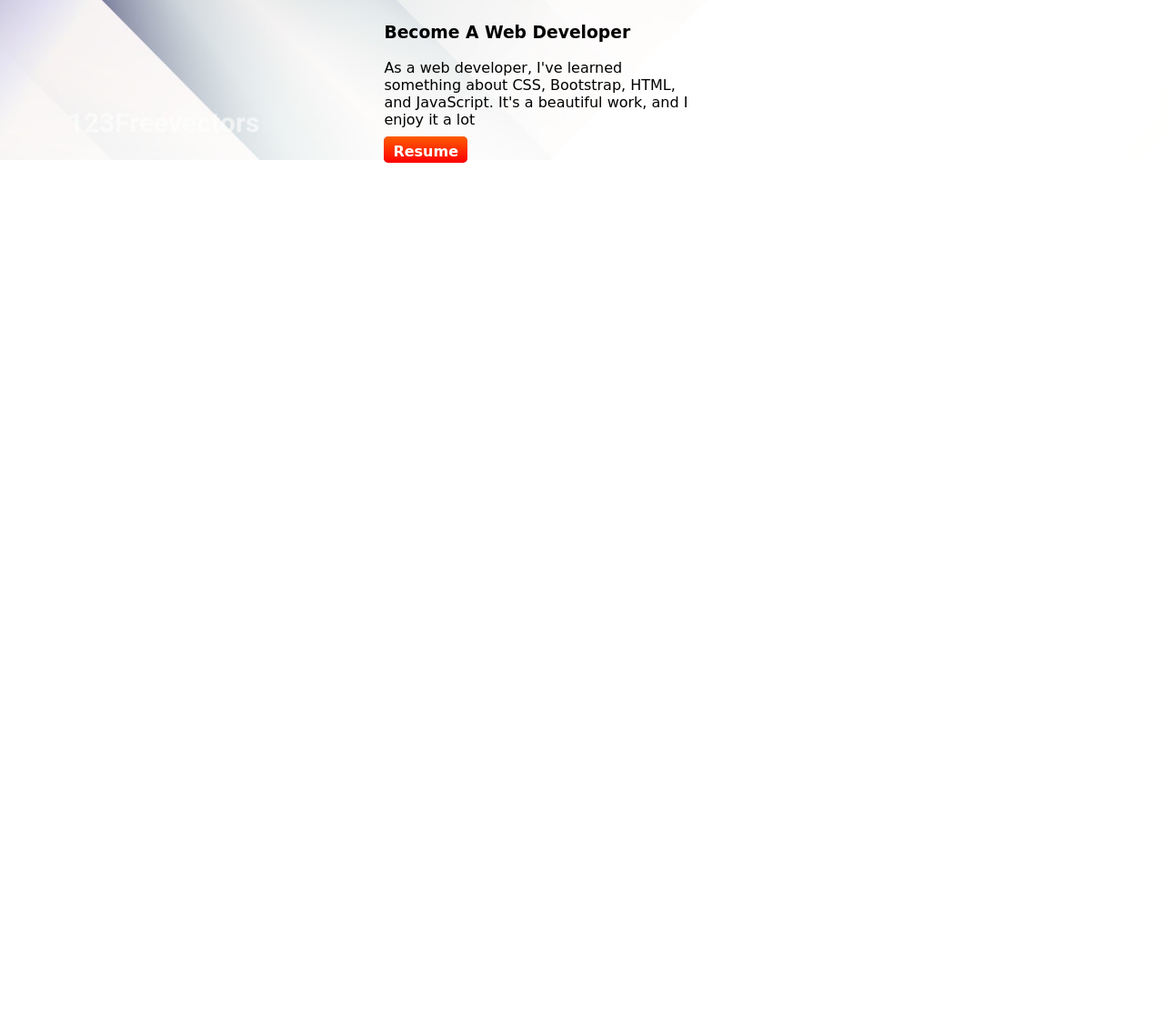
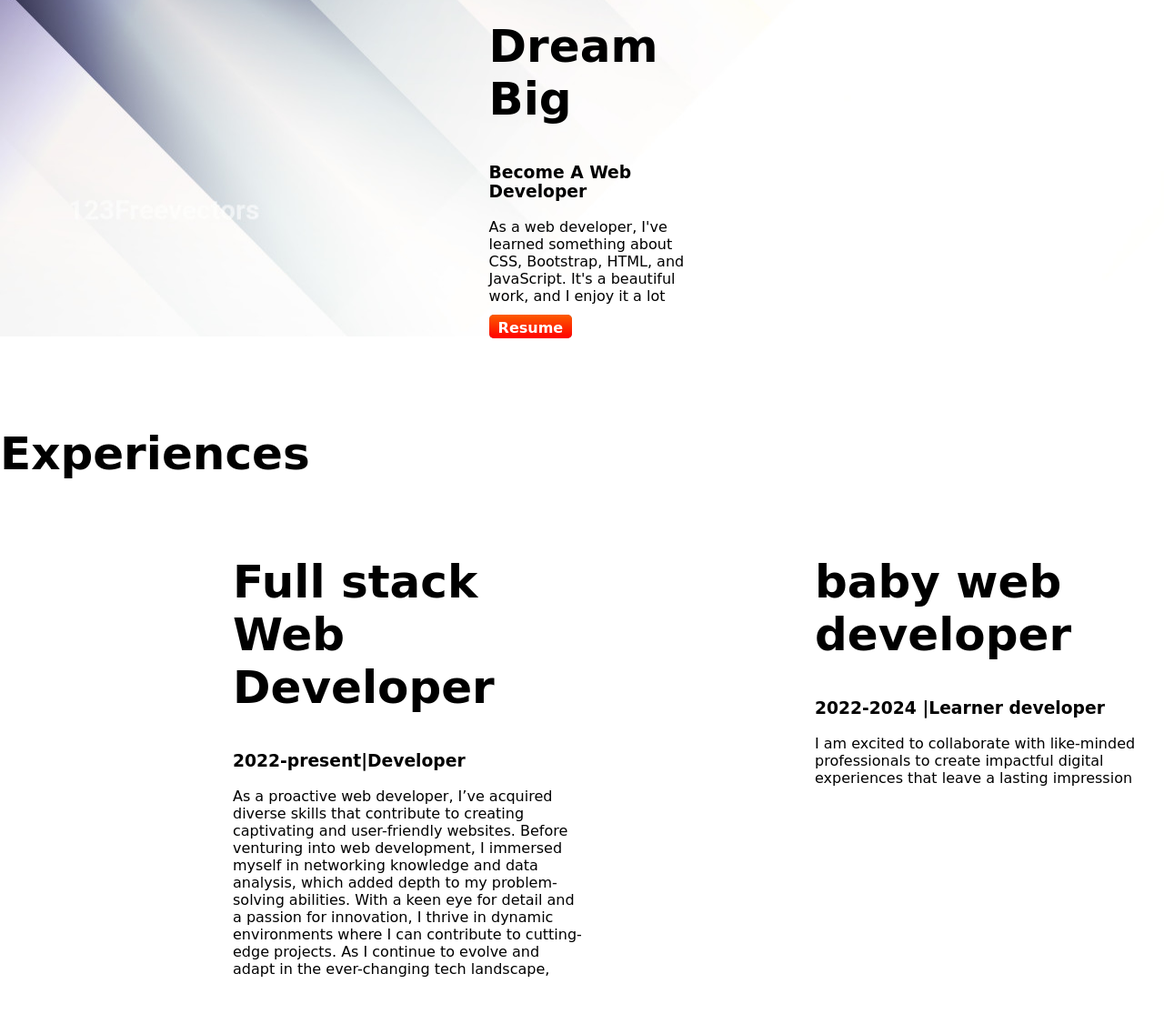
Before and after one commit to Mutasaddik/-Developer-Portfolio, a plain HTML site: page index.html in a window 1280 px wide. Shown: the part 684-1810 px from the top of the page at 91% size. Before the commit the page ends 960 px from the top, so only its background shows below. Drawn offline with Linux system fonts and the light colour scheme; a web font is replaced by a local one.

Commit message:
New push

```diff
--- a/Style.css
+++ b/Style.css
@@ -14,14 +14,14 @@ h1 {
     color: rgb(230, 157, 22);
 }
 
-section {
+.flexible-container {
     display: flex;
     margin-bottom: 100px;
 }
 
 .Half-width {
     width: 50%;
-    padding-left: 5%;
+    padding-left: 20%;
 }
 
 .Half-width img {
@@ -41,7 +41,9 @@ section {
 
 .Second-bio {
 
-    padding-right: 40px;
+    padding-right: 10px;
+
+
 }
 
 
--- a/index.html
+++ b/index.html
@@ -14,7 +14,7 @@
 
 <body>
 
-    <section class="Top-Banner">
+    <section class="Top-Banner flexible-container">
         <div class="Half-width">
 
             <h1>Welcome to</h1>
@@ -36,7 +36,7 @@
 
     </section>
 
-    <section class="Dream-big">
+    <section class="Dream-big flexible-container">
 
         <div class="Half-width">
 
@@ -56,7 +56,49 @@
         </div>
     </section>
 
+    <section class="Experience-area">
+        <h1>
+            Experiences
+        </h1>
 
+        <div class="flexible-container">
+            <div class="Half-width">
+                <h1>
+                    Full stack Web Developer
+                    <h3>
+                        2022-present|Developer
+                    </h3>
+
+                    <p>
+                        As a proactive web developer, I’ve acquired diverse skills that contribute to creating
+                        captivating
+                        and user-friendly websites. Before venturing into web development, I immersed myself in
+                        networking
+                        knowledge and data analysis, which added depth to my problem-solving abilities. With a keen eye
+                        for
+                        detail and a passion for innovation, I thrive in dynamic environments where I can contribute to
+                        cutting-edge projects. As I continue to evolve and adapt in the ever-changing tech landscape,
+                    </p>
+                </h1>
+
+            </div>
+
+            <div class="Half-width">
+
+                <h1>
+                    baby web developer
+                </h1>
+                <h3>
+                    2022-2024 |Learner developer
+                </h3>
+                <p>
+                    I am
+                    excited to collaborate with like-minded professionals to create impactful digital experiences that
+                    leave a lasting impression
+                </p>
+            </div>
+        </div>
+    </section>
 
 </body>
 
```
